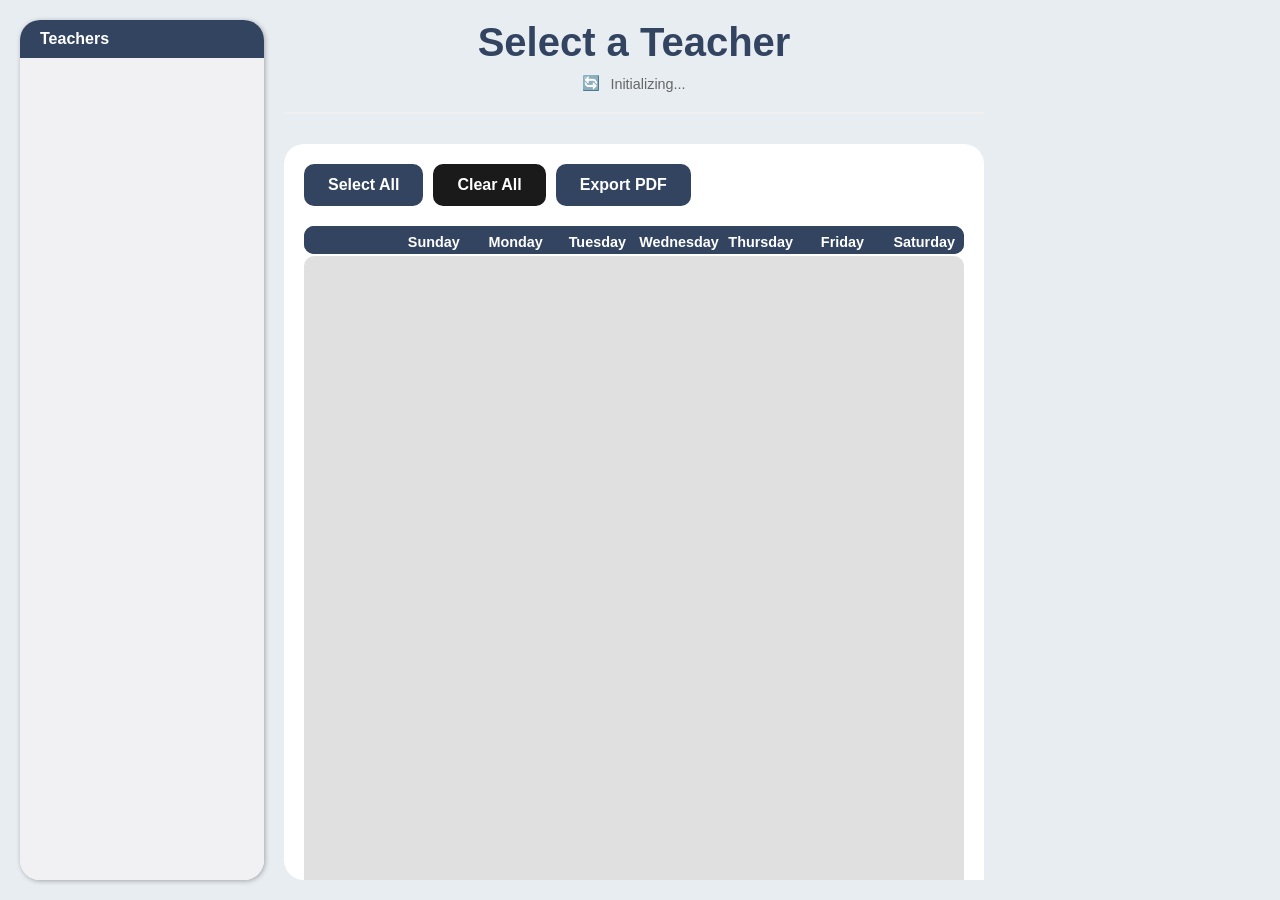
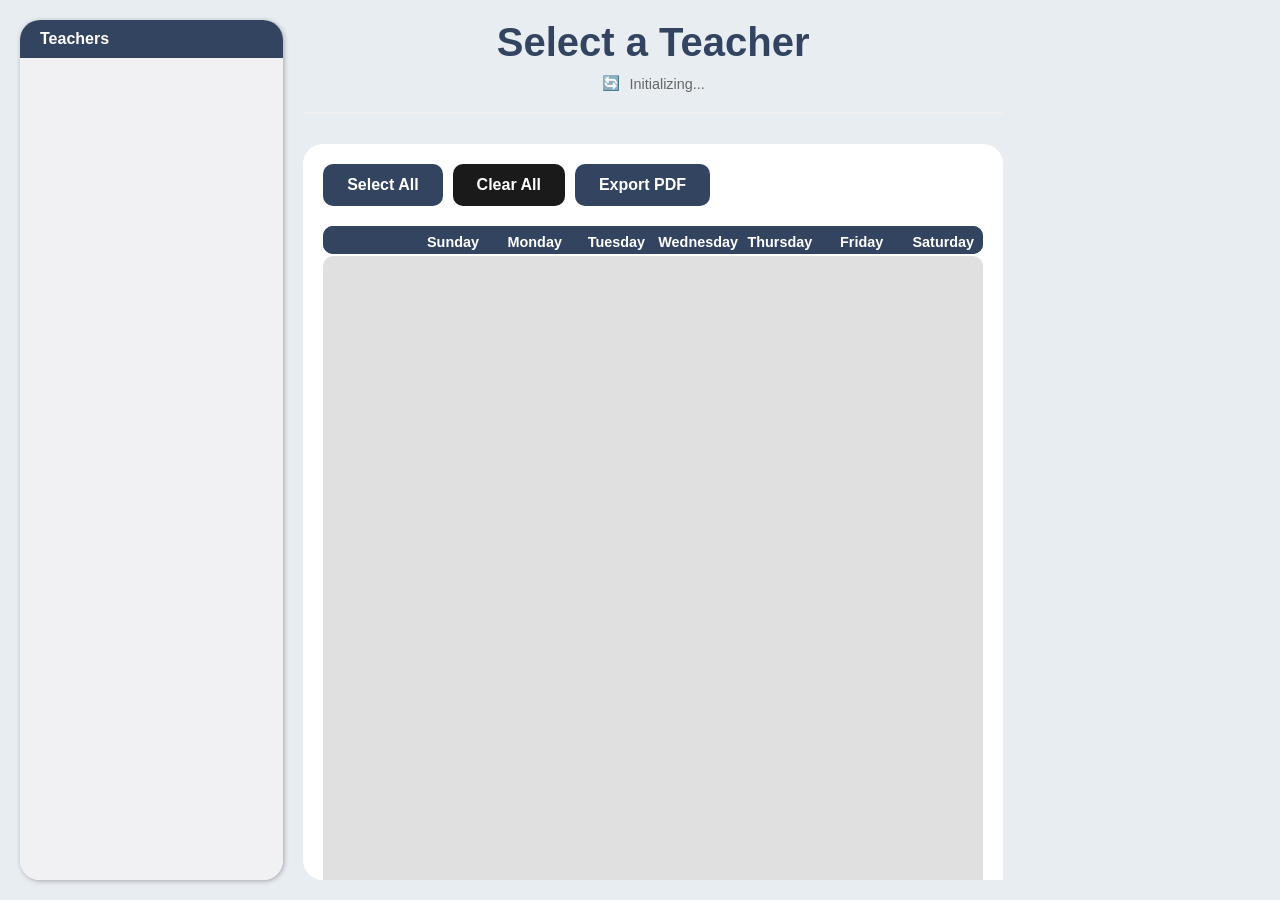

Admin Update

--- a/style.css
+++ b/style.css
@@ -45,7 +45,7 @@ body {
     background: white;
 
     height: 100%;
-    width: 25%;
+    width: 27.5%;
 
     border-radius: 20px;
     box-shadow: 1px 1px 5px 0px rgba(0, 0, 0, 0.3);
@@ -6520,6 +6520,30 @@ tr td.add-teacher-availability-table-day {
 .admin-dashboard-item-meta {
     color: #555;
     line-height: 1.35;
+}
+
+.admin-dashboard-username-value {
+    display: inline-block;
+    min-width: 2ch;
+    cursor: text;
+    border-bottom: 1px dashed transparent;
+    border-radius: 2px;
+}
+
+.admin-dashboard-username-value:hover {
+    border-bottom-color: rgba(0, 0, 0, 0.22);
+}
+
+.admin-dashboard-username-value:focus,
+.admin-dashboard-username-value.admin-dashboard-username-value--editing {
+    outline: 2px solid #303f9f;
+    outline-offset: 1px;
+    background: #fff;
+}
+
+.admin-username-unset {
+    color: #757575;
+    font-style: italic;
 }
 
 .admin-dashboard-item-remove {
